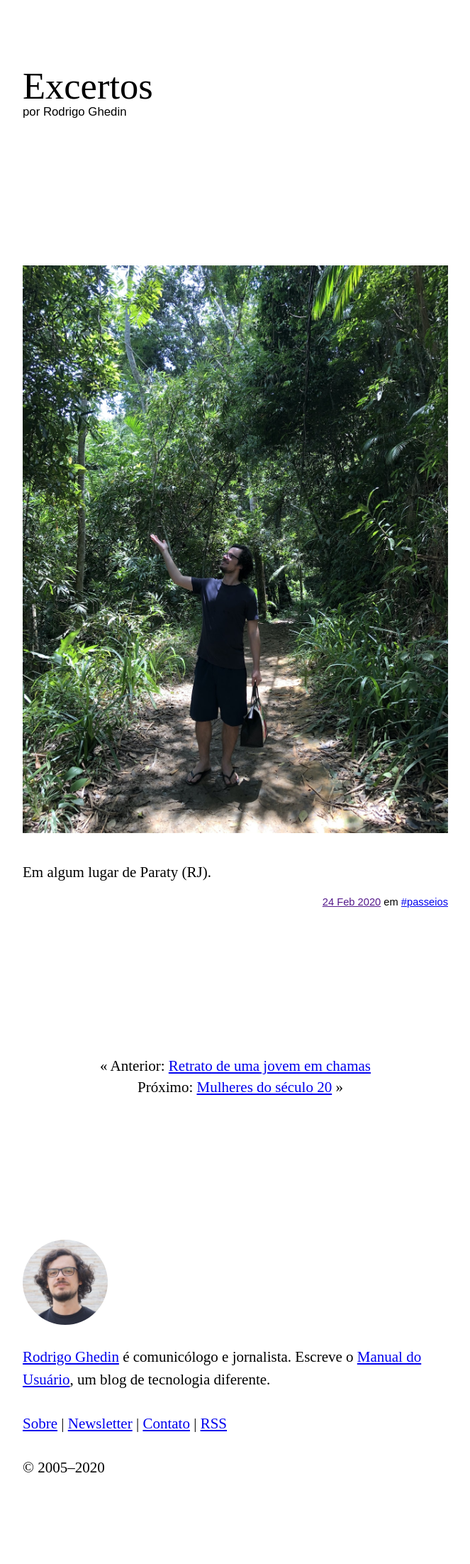
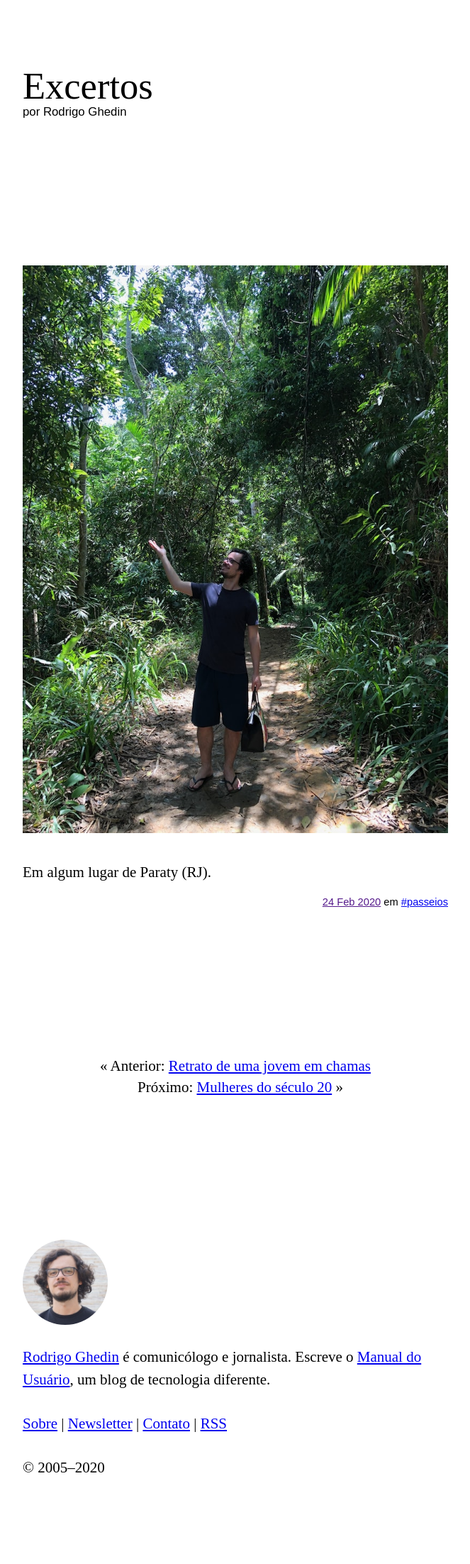
Before and after one commit to rghedin/rghedin.github.io, a Jekyll site: the page built from _posts/2020/2020-02-24-paraty-rj.md, in a window 1280 px wide. Shown: the whole page at 71% size, without its empty margins (308-971 px from the left). Built offline with Jekyll 4.4.1, drawn with Linux system fonts in a browser that asks for light colours.

Commit message:
Substituição das fotos no post paraty-rj

```diff
--- a/_posts/2020/2020-02-24-paraty-rj.md
+++ b/_posts/2020/2020-02-24-paraty-rj.md
@@ -5,8 +5,8 @@ date: 2020-02-24 10:30 -0300
 categories: passeios
 ---
 <p><picture>
-  <source media="(max-width: 480px)" srcset="/assets/IMG_4798-480.jpg" />
-  <img src="/assets/IMG_4798.jpg" alt="Homem de camiseta, shorts e chinelo e segurando uma bolsa, no meio de uma trilha na floresta." />
+  <source media="(max-width: 480px)" srcset="/assets/2020/paraty-rj-480.jpeg" />
+  <img src="/assets/2020/paraty-rj.jpeg" alt="Homem de camiseta, shorts e chinelo e segurando uma bolsa, no meio de uma trilha na floresta." />
 </picture></p>
 
 Em algum lugar de Paraty (RJ).
```
Also changed, not shown: assets/2020/paraty-rj-480.jpeg (added), assets/2020/paraty-rj.jpeg (added).
